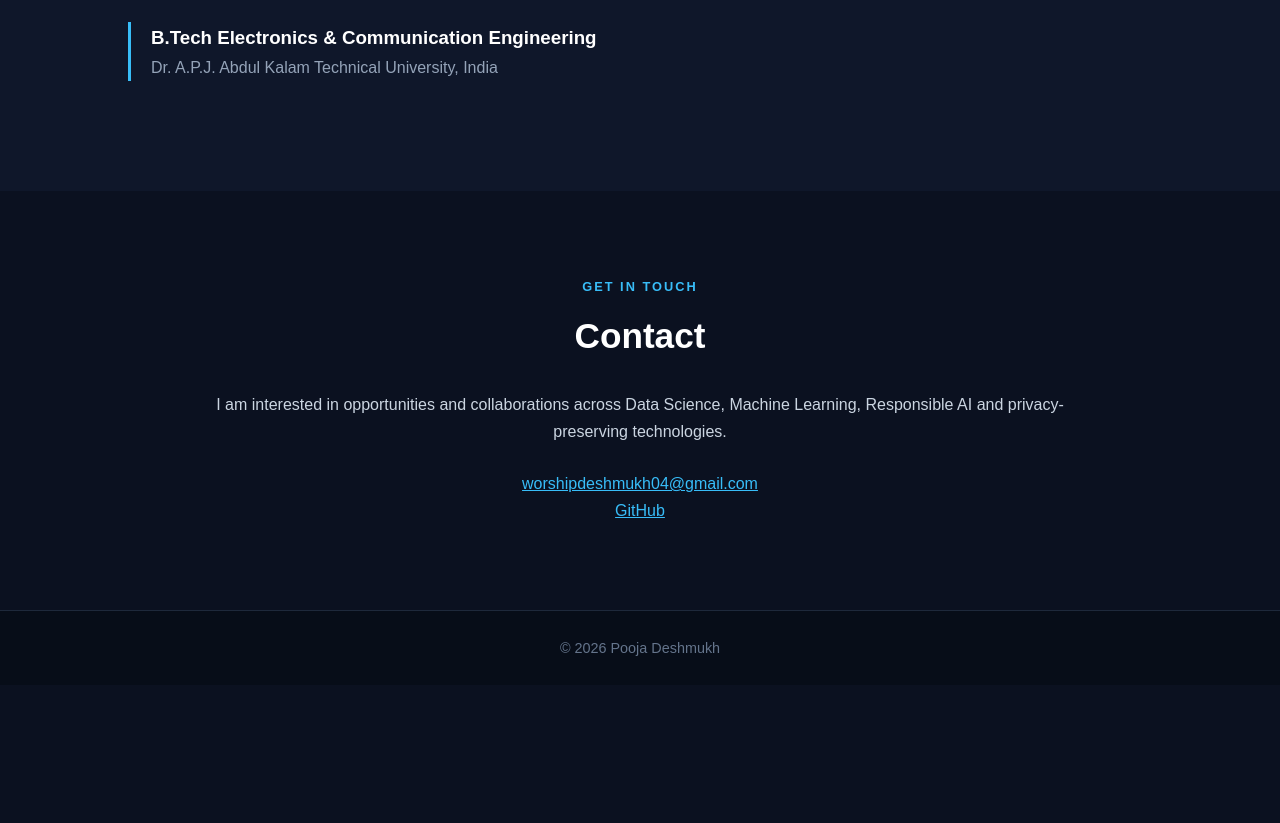
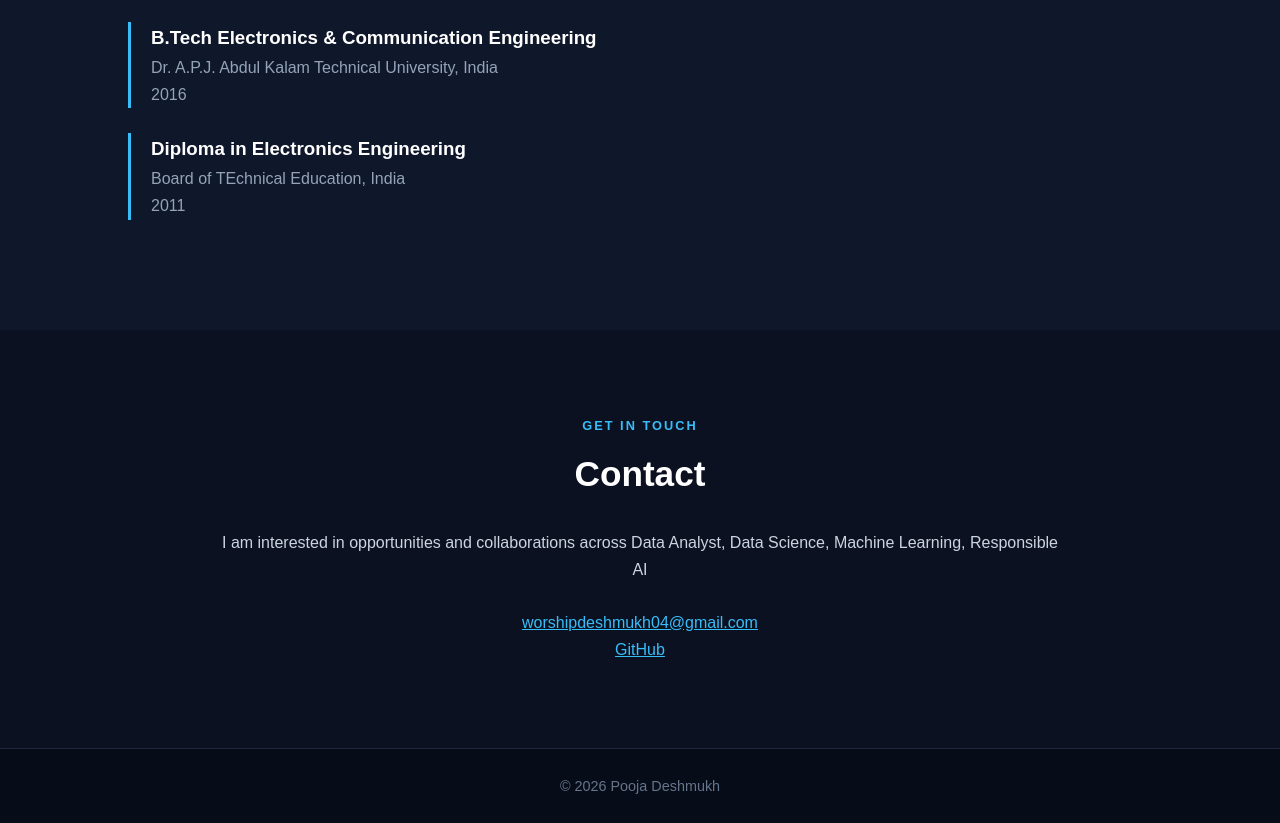
Before and after one commit to Poojadeshmukh04/Poojadeshmukh04.github.io, a plain HTML site: page index.html in a window 1280 px wide. Shown: the part 3261-4084 px from the top of the page. Before the commit the page ends 3946 px from the top, so only its background shows below. Drawn offline with Linux system fonts and the light colour scheme.

Commit message:
Update index.html

```diff
--- a/index.html
+++ b/index.html
@@ -663,7 +663,22 @@
         Dr. A.P.J. Abdul Kalam Technical University, India
       </p>
 
+      <p>2016</p>
+
     </div>
+
+    <div class="education-item">
+
+      <h3>
+        Diploma in Electronics Engineering
+      </h3>
+
+      <p>
+        Board of TEchnical Education, India
+      </p>
+
+      <p>2011</p>
+
 
   </section>
 
@@ -678,8 +693,7 @@
 
     <p class="section-text">
       I am interested in opportunities and collaborations across
-      Data Science, Machine Learning, Responsible AI and
-      privacy-preserving technologies.
+      Data Analyst, Data Science, Machine Learning, Responsible AI
     </p>
 
     <p>
```
